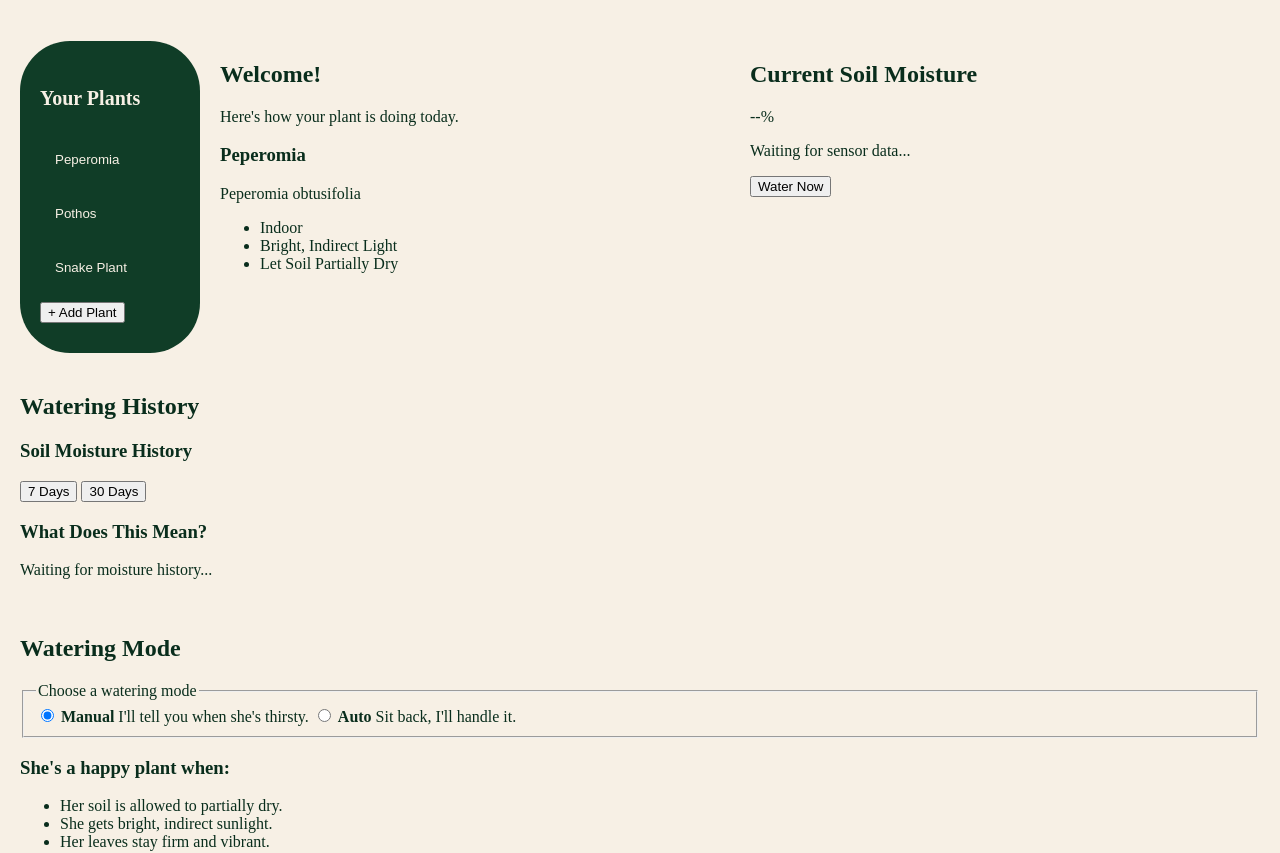
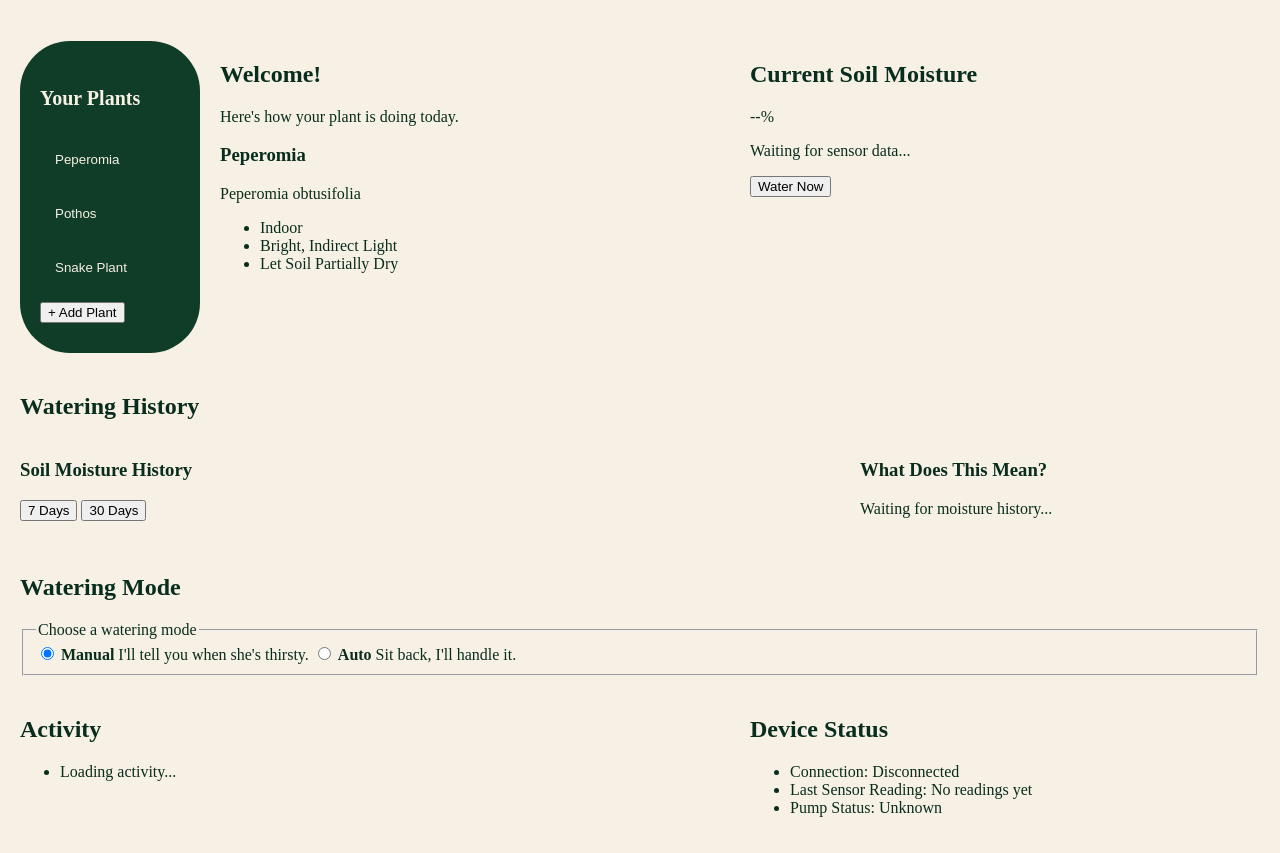
Before and after one commit to orianaserrano/PlantBuddy, a plain HTML site: page index.html in a window 1280 px wide. Shown: the part 99-952 px from the top of the page. Drawn offline with Linux system fonts and the light colour scheme.

Commit message:
Edited the general layout of the page
I structured the page layout using CSS grid in order to ensure all related elements were aligned with each other.

```diff
--- a/index.html
+++ b/index.html
@@ -91,14 +91,6 @@
         <span>Sit back, I'll handle it.</span>
     </label>
     </fieldset>
-    <div class="watering-insight">
-        <h3>She's a happy plant when:</h3>
-        <ul>
-            <li>Her soil is allowed to partially dry.</li>
-            <li>She gets bright, indirect sunlight.</li>
-            <li>Her leaves stay firm and vibrant.</li>
-        </ul>
-    </div>
 
     </div>
     </section>
--- a/styles.css
+++ b/styles.css
@@ -106,8 +106,10 @@ main{
     grid-column: 1/4;
 }
 
-.history-insight{
-    grid-column: 3;
+.history-content {
+    display: grid;
+    grid-template-columns: 2fr 1fr;
+    gap: 40px;
 }
 
 .watering-mode {
```
